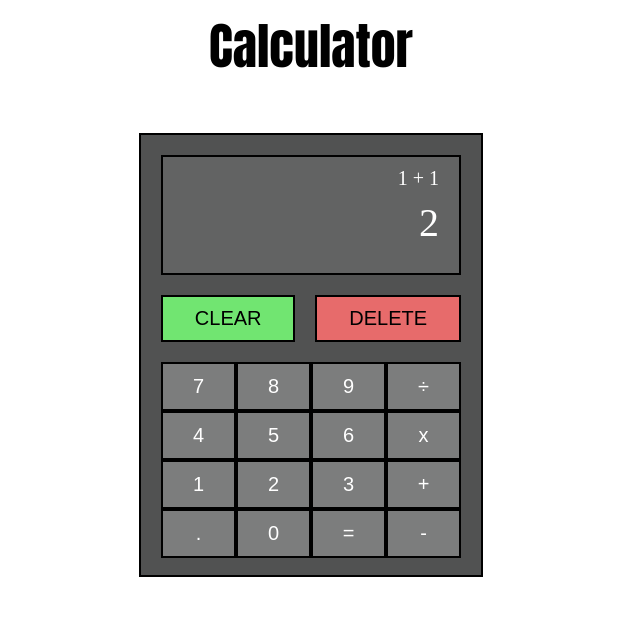
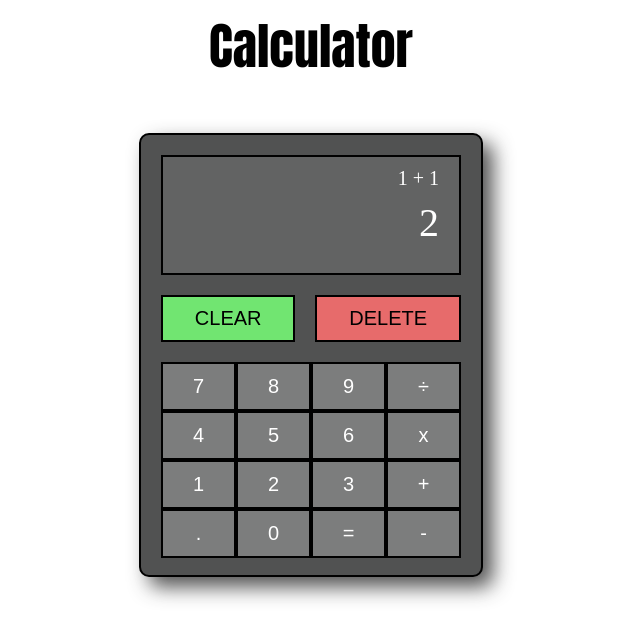
Before and after one commit to joominchoi/calculator, a plain HTML site: page index.html in a window 1280 px wide. Shown: the whole page, without its empty margins (329-969 px from the left). Drawn offline with Linux system fonts and the light colour scheme.

Commit message:
Add box-shadow to calculator

```diff
--- a/style.css
+++ b/style.css
@@ -24,7 +24,9 @@ header {
   height: 400px;
   width: 300px;
   border: 2px solid rgb(0, 0, 0);
+  border-radius: 10px;
   padding: 20px;
+  box-shadow: 10px 10px 20px rgba(57, 57, 57, 0.875);
 }
 
 .display {
```
